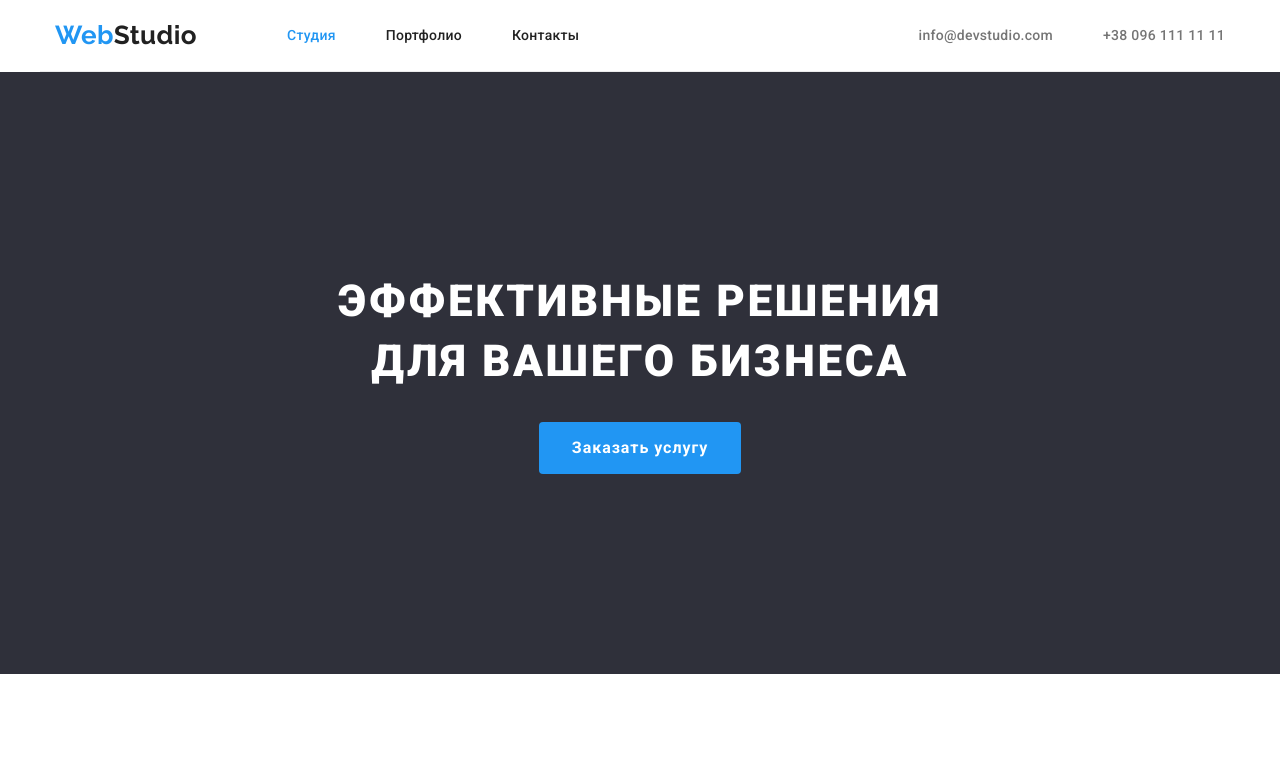
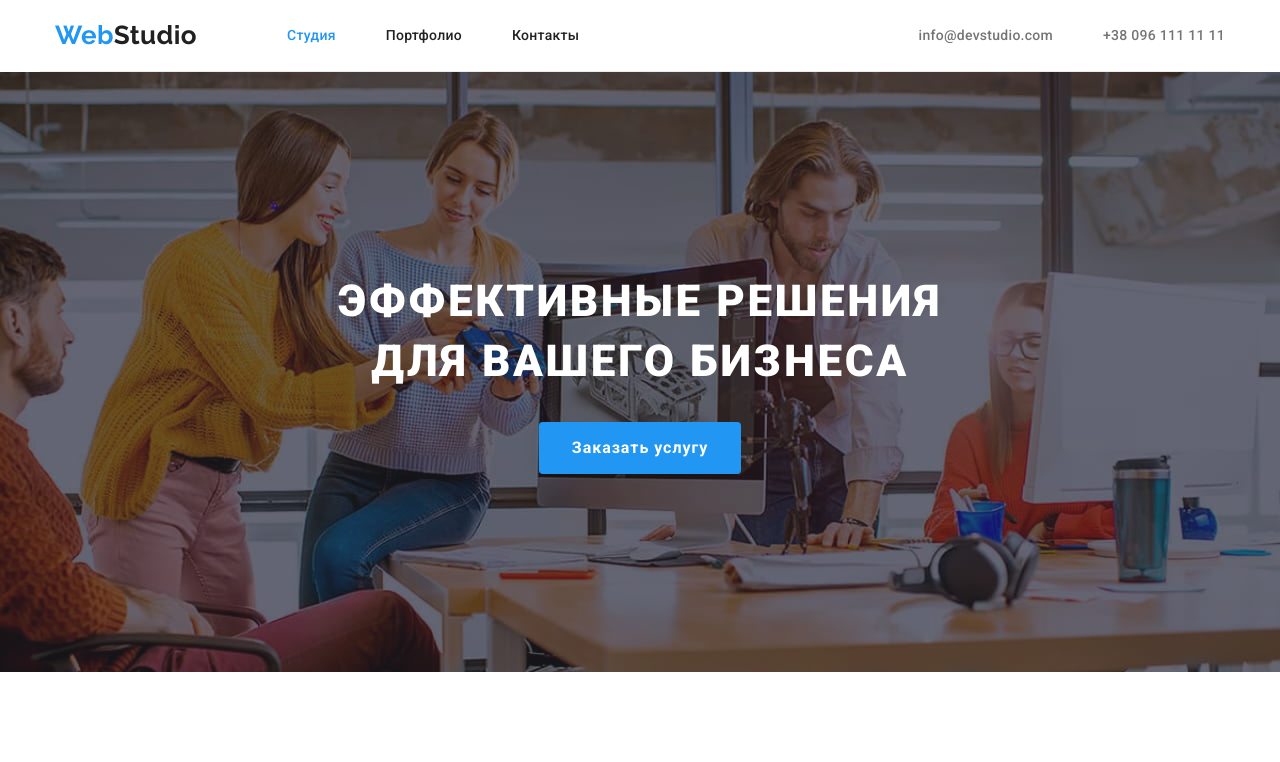
Before and after one commit to eugene17kotov/goit-markup-hw-04, a plain HTML site: page index.html in a window 1280 px wide. Shown: the top 762 px of the page. Drawn offline with nearby package versions, Linux system fonts and the light colour scheme.

Commit message:
Добавил фоновое изображение в секцию Hero

```diff
--- a/css/style.css
+++ b/css/style.css
@@ -178,9 +178,19 @@ img {
 /* HERO */
 
 .hero {
+    background-image: linear-gradient(rgba(47, 48, 58, 0.4), rgba(47, 48, 58, 0.4)),
+        url(../images/hero-bg.jpg);
     background-color: var(--accent-bg-color);
+    height: 600px;
+    max-width: 1600px;
+    background-size: cover;
+    background-repeat: no-repeat;
+    background-position: center;
+    margin-right: auto;
+    margin-left: auto;
     padding-top: 200px;
     padding-bottom: 200px;
+
     text-align: center;
 }
 
```
Also changed, not shown: images/hero-bg.jpg (added).
